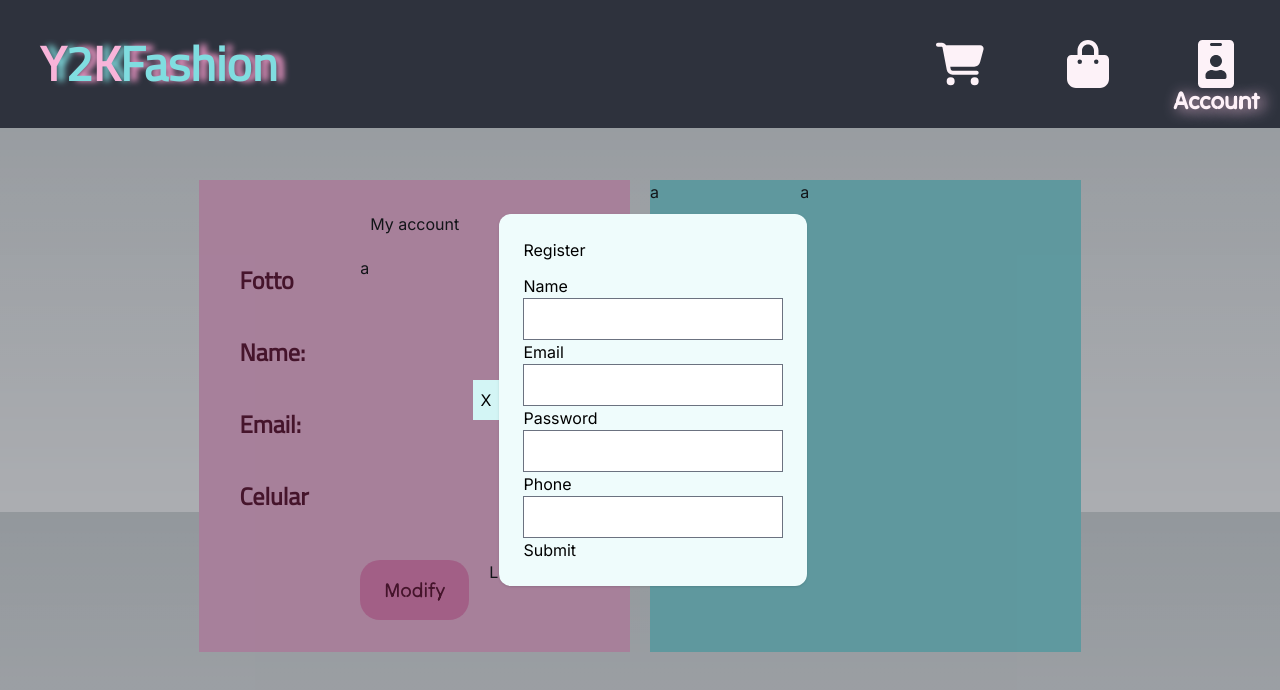
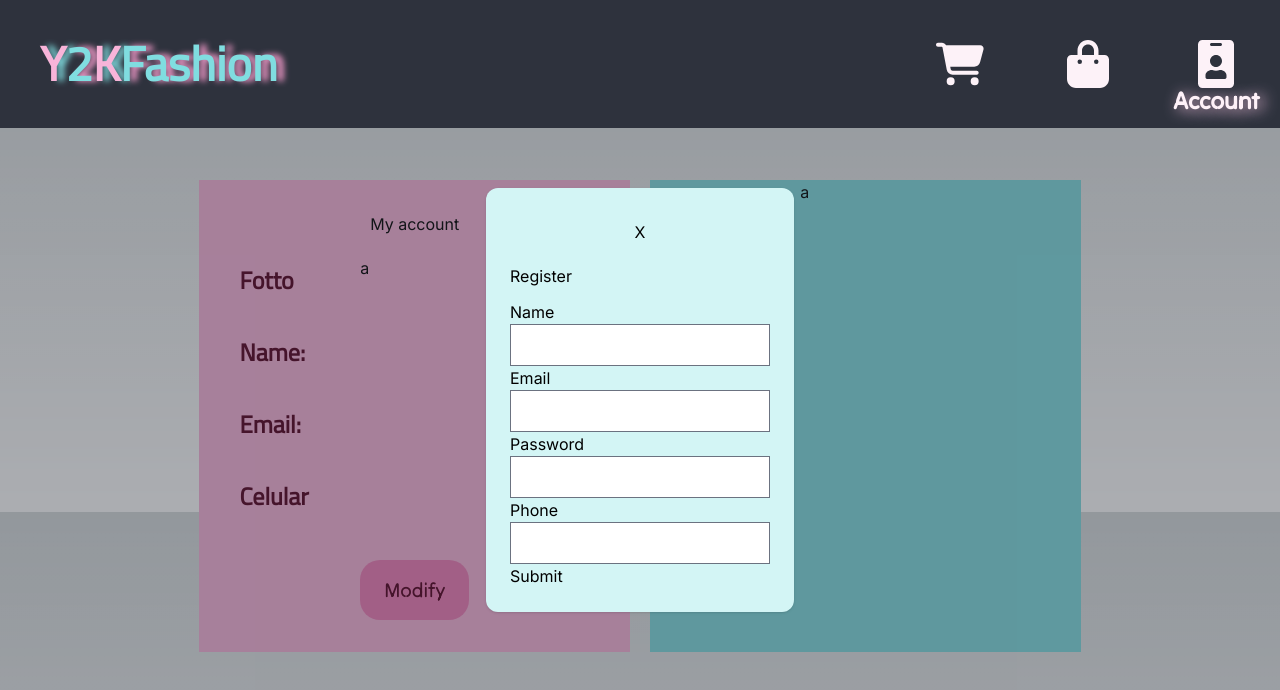
Before and after one commit to MarcosRamirezCarri/Y2KshopRemake, a Next.js app in the folder y2kclient/: page /account in a window 1280 px wide. Both pictures are taken after a click on the button "Login". Shown: the top 690 px of the page. Built offline with nearby package versions, Linux system fonts and the light colour scheme.

Commit message:
Se regresa

```diff
--- a/y2kclient/src/app/[locale]/Components/LoginModal/RegisterForm/RegisterForm.tsx
+++ b/y2kclient/src/app/[locale]/Components/LoginModal/RegisterForm/RegisterForm.tsx
@@ -26,8 +26,10 @@ const RegisterForm: React.FC<PropModal> = ({ setModal, modal }) => {
     phoneNumber: "",
     name: "",
   });
+
   const handleChange = (e: React.ChangeEvent<HTMLInputElement>) => {
     const { name, value } = e.target;
+    console.log(value);
     setFormData((prevData) => ({
       ...prevData,
       [name]: value,
@@ -40,12 +42,9 @@ const RegisterForm: React.FC<PropModal> = ({ setModal, modal }) => {
 
   const handleSubmit = (e: React.FormEvent<HTMLFormElement>) => {
     e.preventDefault();
-    const { email, password, phoneNumber, name } = error; // Extraer los valores del estado de error
-    const registerData: RegisterData = { email, password, phoneNumber, name };
-    const errors = Validate(registerData);
+    const errors = Validate(formData);
     setError(errors);
     if (!errors.email && !errors.password && !errors.phoneNumber) {
-      // Aquí puedes manejar el envío del formulario si no hay errores
     }
   };
 
@@ -56,16 +55,17 @@ const RegisterForm: React.FC<PropModal> = ({ setModal, modal }) => {
     ${modal ? "visible bg-gray-950/[0.4]" : "invisible"}
   `}
     >
-      <button onClick={() => setModal(!modal)} className="bg-Lightblue-100 p-2">
-        X
-      </button>
+
       <ul
         onClick={(e) => e.stopPropagation()}
         className={`
-          bg-Lightblue-50  gap-3 rounded-xl flex flex-col shadow p-6 transition-all duration-500 p-10
+          bg-Lightblue-100  gap-3 rounded-xl flex flex-col shadow p-6 transition-all duration-500 p-10
           ${modal ? "scale-100 opacity-100" : "scale-125 opacity-0"}
         `}
       >
+           <button onClick={() => setModal(!modal)} className="bg-Lightblue-100 p-2">
+        X
+      </button>
         <p>Register</p>
 
         <form onSubmit={handleSubmit}>
--- a/y2kclient/src/helpers/validatorLogin.ts
+++ b/y2kclient/src/helpers/validatorLogin.ts
@@ -9,17 +9,17 @@ export interface RegisterData {
   email: string;
   password: string;
   phoneNumber: string;
-    name: string
+  name: string;
 }
 
 export default function Validate(register: RegisterData): ValidationErrors {
   let errors: ValidationErrors = {
-      email: '',
-      password: '',
-      phoneNumber: '',
-      name: '',
+    email: "",
+    password: "",
+    phoneNumber: "",
+    name: "",
   };
-    let regexEmail = /[a-zA-Z0-9_]+([.][a-zA-Z0-9_]+)*@[a-zA-Z0-9_]+([.][a-zA-Z0-9_]+)*[.][a-zA-Z]{2,5}/;
+  let regexEmail = /^[a-zA-Z0-9._%+-]+@[a-zA-Z0-9.-]+\.[a-zA-Z]{2,}$/;
   let regexPassword = /^(?=\w*\d)(?=\w*)(?=\w*[a-z])\S{8,16}$/;
   let regexPhone = /^\d{10}$/;
 
```
Lines whose indentation alone changed are shown as unchanged.
